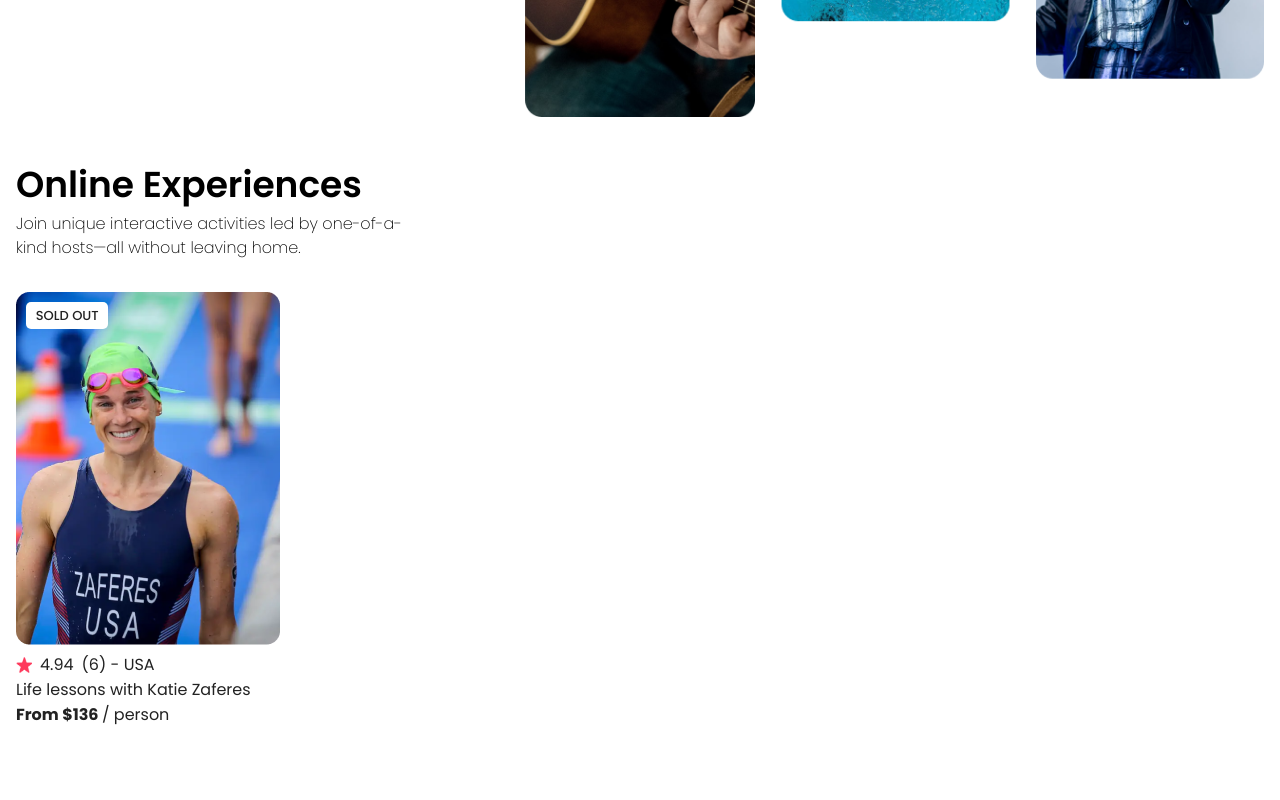
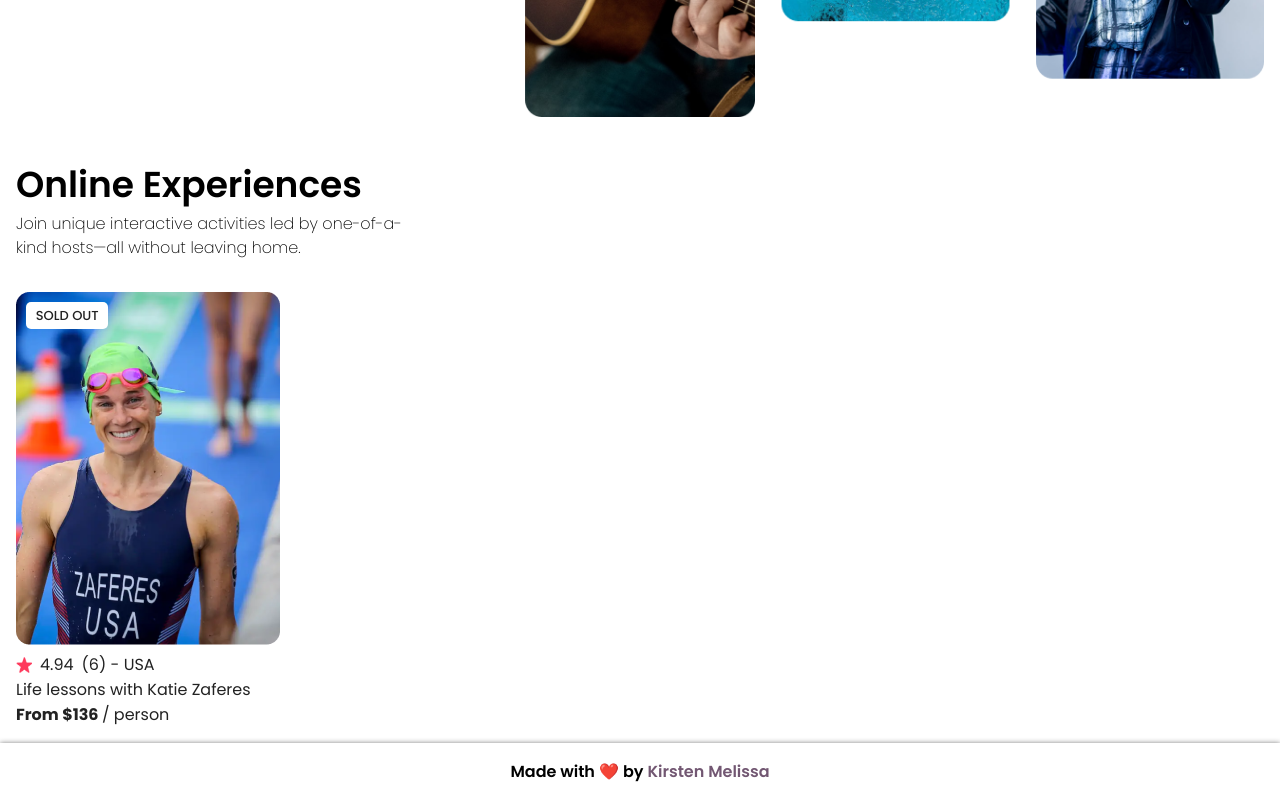
Before and after one commit to ofthewildfire/Airbnb-build-with-bob, a React (Vite) app: page / in a window 1280 px wide. Shown: the part 695-1495 px from the top of the page. Before the commit the page ends 1438 px from the top, so only its background shows below. Built offline with nearby package versions, Linux system fonts and the light colour scheme.

Commit message:
Added footer to the page with my name and link to my Github account.

```diff
--- a/src/App.jsx
+++ b/src/App.jsx
@@ -10,7 +10,7 @@ import "@fontsource/poppins/900.css";
 import Navbar from "./components/Navbar";
 import Hero from "./components/Hero";
 import Card from "./components/Card";
-
+import Footer from "./components/Footer";
 function App() {
   return (
     <>
@@ -19,6 +19,7 @@ function App() {
       <div className="card-container">
         <Card />
       </div>
+      <Footer />
     </>
   );
 }
--- /dev/null
+++ b/src/components/Footer.jsx
@@ -0,0 +1,12 @@
+import React from "react";
+
+const Footer = () => {
+  return (
+    <footer>
+      Made with <span>❤️</span> by{" "}
+      <a href="https://github.com/ofthewildfire">Kirsten Melissa</a>
+    </footer>
+  );
+};
+
+export default Footer;
--- a/src/index.css
+++ b/src/index.css
@@ -14,11 +14,23 @@ body {
   box-shadow: 0px 0px 5px grey;
 }
 
-nav {
+nav,
+footer {
   display: flex;
   align-items: center;
   box-shadow: 0px 0px 5px grey;
   padding: 1em;
+}
+
+footer {
+  justify-content: center;
+  gap: 0.25em;
+  font-weight: 600;
+}
+
+footer > a {
+  text-decoration: none;
+  color: rgb(114, 87, 114);
 }
 
 nav > img {
```
